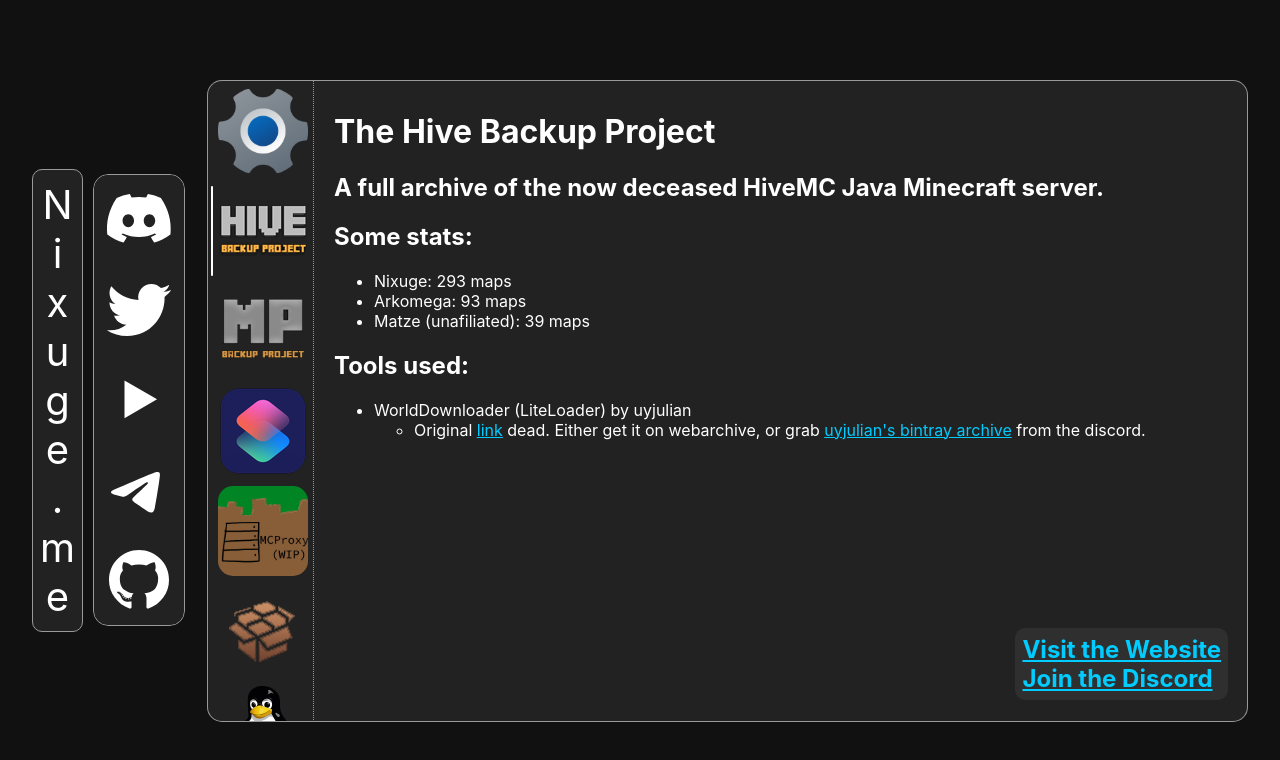
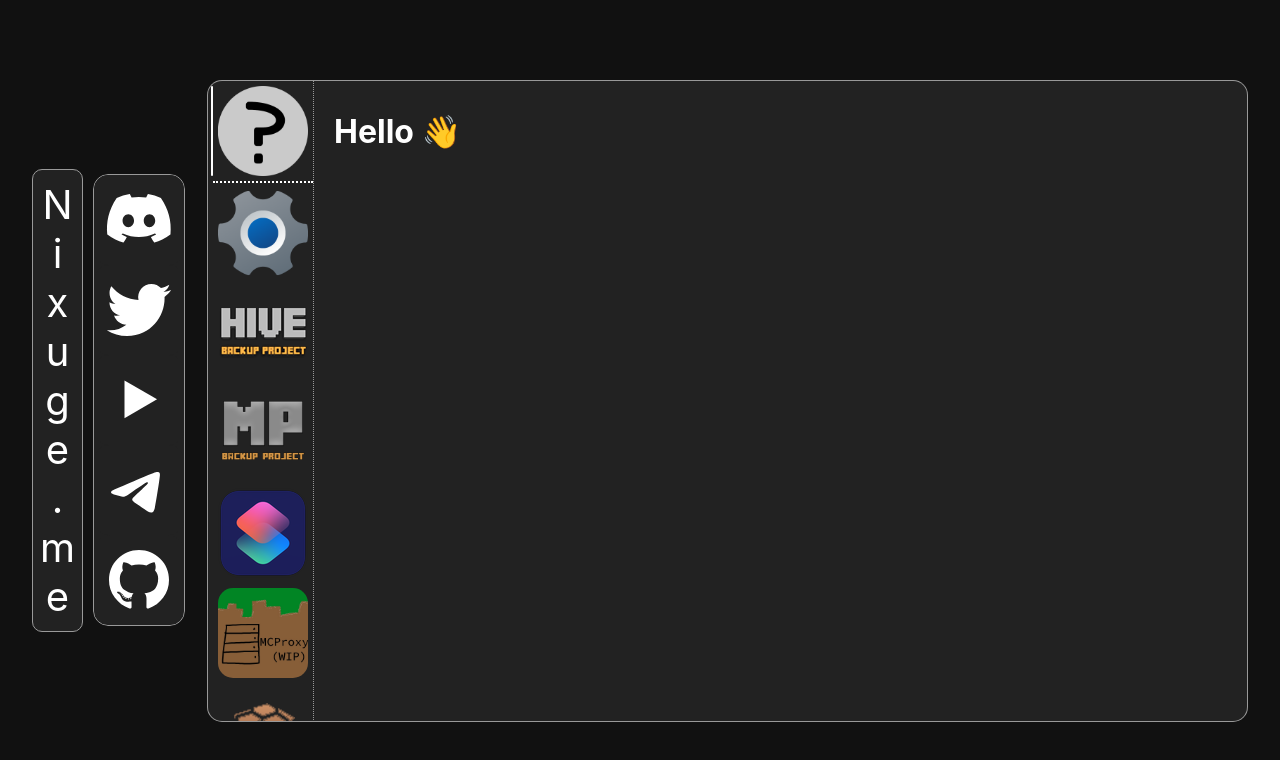
Before and after one commit to Nixuge/Nixuge.github.io, a SvelteKit app: page / in a window 1280 px wide. Shown: the top 760 px of the page. Built offline with nearby package versions, Linux system fonts and the light colour scheme.

Commit message:
Initial "about" page setup & moved files around

```diff
--- a/src/lib/projectviewer/projects.ts
+++ b/src/lib/projectviewer/projects.ts
@@ -22,7 +22,8 @@
         public icon_alt: string,
         public links: Dl[],
         public tags: Tag[],
-        public component: Function
+        public component: Function,
+        public important: boolean = false
     ) {
         this.icon_path = "images/projects/" + icon_filename;
         this.name_clear = name.replaceAll(" ", "").toLowerCase();
@@ -37,23 +38,23 @@
     [],
     () => import('./templates/Settings/Settings.svelte')
 )
+export const presentationProj = new Project("About",
+    "About.png",
+    "About",
+    [],
+    [],
+    () => import('./templates/About.svelte'),
+    true
+)
 
 export const projects: Array<Project> = [
-    new Project(
-        "Settings",
-        "settings.png",
-        "Settings",
-        [],
-        [],
-        () => import('./templates/Settings/Settings.svelte')
-    ),
     new Project(
         "Hive Backup",
         "HiveBackup.png",
         "Hive Backup",
         [new Dl("Visit the Website", "https://hivebackup.github.io"), new Dl("Join the Discord", "https://discord.gg/BcEccZr8Db")],
         [Tag.MCBACKUP],
-        () => import('./templates/HiveBackup.svelte')
+        () => import('./templates/projects/HiveBackup.svelte')
     ),
     new Project(
         "Mineplex Backup",
@@ -61,7 +62,7 @@
         "Mineplex Backup",
         [new Dl("Visit the Website", "https://mineplex.nixuge.me"), new Dl("Join the Discord", "https://discord.gg/rsJYGpPxqY")],
         [Tag.MCBACKUP],
-        () => import('./templates/MineplexBackup.svelte')
+        () => import('./templates/projects/MineplexBackup.svelte')
     ),
     new Project(
         "MediaGrabber",
@@ -69,7 +70,7 @@
         "MediaGrabber",
         [new Dl("Website", "https://mediagrabber.nixuge.me")],
         [Tag.WEBSITES, Tag.IOS],
-        () => import('./templates/MediaGrabber.svelte')
+        () => import('./templates/projects/MediaGrabber.svelte')
     ),
     new Project(
         "McProxy",
@@ -77,7 +78,7 @@
         "MCProxy",
         [new Dl("Website link (download, instructions)", "https://mcdl.nixuge.me")],
         [Tag.WEBSITES, Tag.MISCELANEOUS],
-        () => import('./templates/MCProxy.svelte')
+        () => import('./templates/projects/MCProxy.svelte')
     ),
     new Project(
         "CanIJB",
@@ -85,7 +86,7 @@
         "CanIJailbreak",
         [new Dl("Website (!OUTDATED!)", "https://canijb.nixuge.me")],
         [Tag.WEBSITES],
-        () => import('./templates/CanIJailbreak.svelte')
+        () => import('./templates/projects/CanIJailbreak.svelte')
     ),
     new Project(
         "LinuxTricks",
--- a/src/lib/projectviewer/searcher.ts
+++ b/src/lib/projectviewer/searcher.ts
@@ -1,5 +1,5 @@
 import { writable, type Writable } from "svelte/store";
-import { projects, Project, settingsProj } from "./projects";
+import { projects, Project, settingsProj, presentationProj } from "./projects";
 import { getBool } from "./settings";
 import { getCookie, setCookie } from "$lib/cookies";
 
@@ -41,7 +41,9 @@
 
 export function updateSearchText() {
     searchResultsFinal.length = 0;
+    searchResultsFinal.push(presentationProj)
     searchResultsFinal.push(settingsProj);
+
 
     searchResultTags.forEach(proj => {
         if (proj.name_clear.includes(searchText))
--- /dev/null
+++ b/src/lib/projectviewer/templates/About.svelte
@@ -0,0 +1 @@
+<h1>Hello 👋</h1>
--- a/src/lib/projectviewer/templates/LinuxTricks/Codeblock.svelte
+++ b/src/lib/projectviewer/templates/LinuxTricks/Codeblock.svelte
@@ -1,4 +1,4 @@
-<div  class="codeblock">
+<div class="codeblock">
     <slot />
 </div>
 
--- a/src/routes/ProjectViewer.svelte
+++ b/src/routes/ProjectViewer.svelte
@@ -9,7 +9,7 @@
 
     // Initial selectedProject setup
     const cookie = getCookie("index");
-    const index = (cookie != undefined && $resultsReac.length > Number(cookie)) ? Number(cookie) : 1;
+    const index = (cookie != undefined && $resultsReac.length > Number(cookie)) ? Number(cookie) : 0;
     let selectedProject = $resultsReac[index];
 
     // Import the project component on hover
@@ -35,7 +35,10 @@
         <div id="projectscroller">
             {#each $resultsReac as proj, i}
                 <div role="presentation"
-                    class="projectlogo {selectedProject.name === proj.name ? 'selectedproject' : ''}"
+                    class="projectlogo
+                        {selectedProject.name === proj.name ? 'selectedproject' : ''}
+                        {proj.important ? 'important' : ''}
+                    "
                     on:click={() => {setProject(proj, i)}}
                     on:keypress={() => {setProject(proj, i)}}
                     on:mouseenter={() => {loadProject(proj)}}
@@ -84,7 +87,6 @@
         position: relative;
         transition: 50ms;
         padding: 5px;
-        border-radius: 15px;
     }
     .projectlogo:hover {
         cursor: pointer;
@@ -163,6 +165,10 @@
             top: 5px;
             left: -2px;
         }
+
+        .important {
+            border-bottom: 2px dotted #fff;
+        }
     }
     @media (max-width: 900px) {
         #projectviewer {
--- a/src/routes/SocialPickerVertical.svelte
+++ b/src/routes/SocialPickerVertical.svelte
@@ -57,7 +57,7 @@
             float: left;
             align-items: center;
             height: 100%;
-            width: min-content;
+            width: fit-content;
         }
         #verticaltitle {
             flex-shrink: 0; /* Fix an annoying FF bug */
```
Also changed, not shown: src/lib/projectviewer/templates/projects/CanIJailbreak.svelte (renamed from src/lib/projectviewer/templates/CanIJailbreak.svelte), src/lib/projectviewer/templates/projects/HiveBackup.svelte (renamed from src/lib/projectviewer/templates/HiveBackup.svelte), src/lib/projectviewer/templates/projects/MCProxy.svelte (renamed from src/lib/projectviewer/templates/MCProxy.svelte), src/lib/projectviewer/templates/projects/MediaGrabber.svelte (renamed from src/lib/projectviewer/templates/MediaGrabber.svelte), src/lib/projectviewer/templates/projects/MineplexBackup.svelte (renamed from src/lib/projectviewer/templates/MineplexBackup.svelte), static/images/projects/About.png (added).
